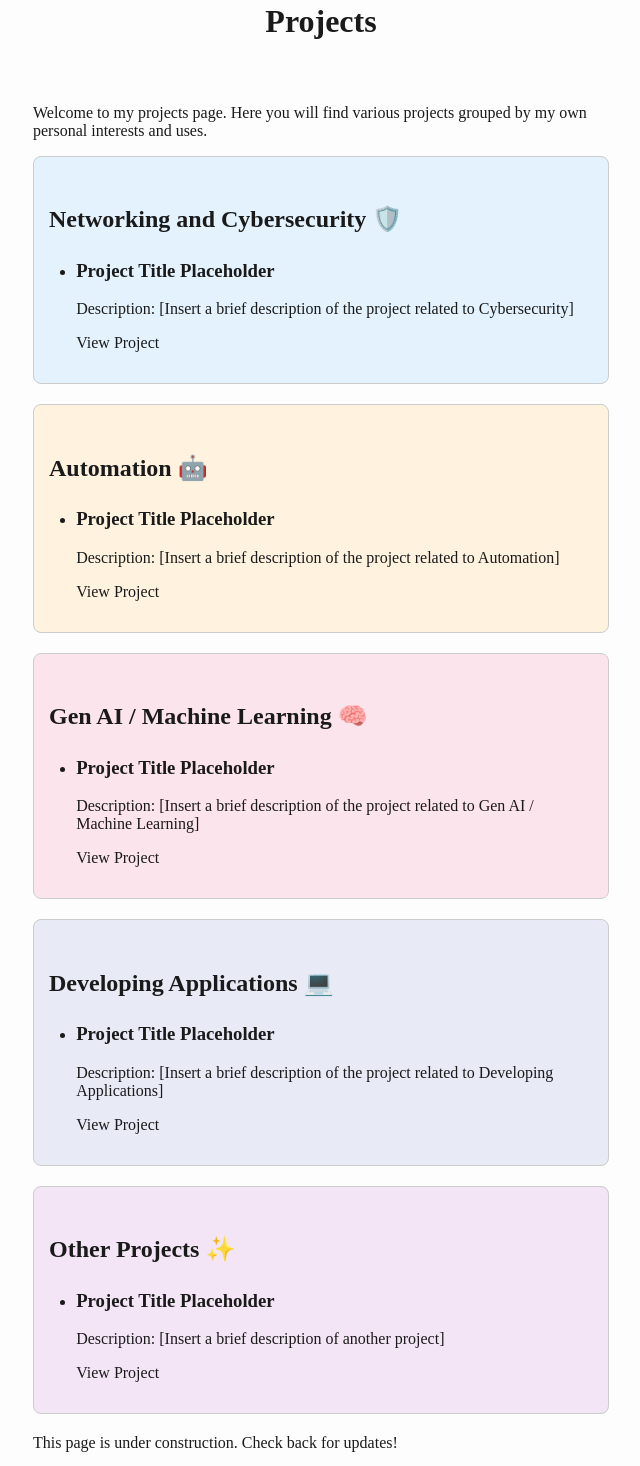
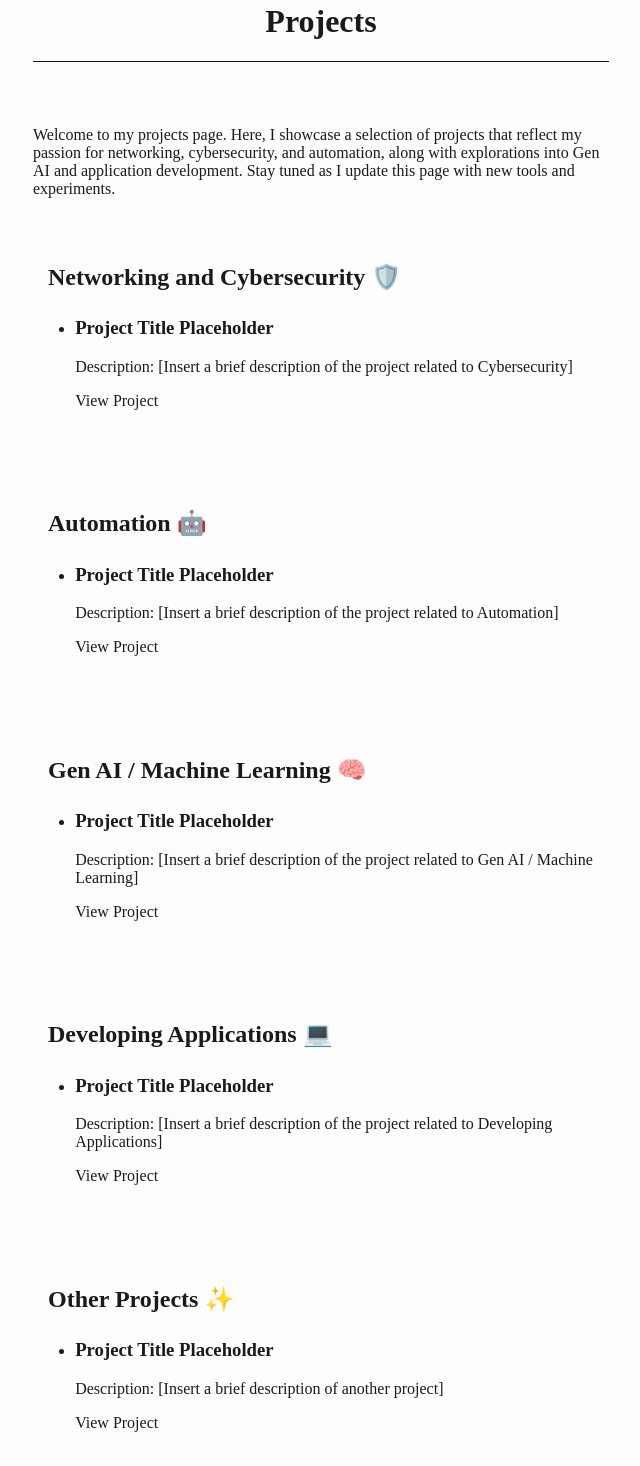
Before and after one commit to Zenetusken/mywebsite, a plain HTML site: page projects/projects.html in a window 1280 px wide. Shown: the part 92-1558 px from the top of the page, without its empty margins (319-959 px from the left). Drawn offline with Linux system fonts and the light colour scheme.

```diff
--- a/projects/projects.html
+++ b/projects/projects.html
@@ -183,27 +183,22 @@
       text-align: center;
       margin: 0.5rem auto;
     }
-    /* Category Section Styles */
+    /* Category Section Styles - no background borders */
     .category-section {
-      border: 1px solid #ccc;
-      border-radius: 8px;
       padding: 15px;
       margin-bottom: 20px;
     }
-    .category-cybersecurity { background-color: #e3f2fd; }   /* Light Blue */
-    .category-automation { background-color: #fff3e0; }      /* Light Orange */
-    .category-genai { background-color: #fce4ec; }           /* Light Pink */
-    .category-developing { background-color: #e8eaf6; }      /* Light Purple */
-    .category-other { background-color: #f3e5f5; }           /* Light Lavender */
   </style>
 </head>
 <body>
   <header id="title-block-header">
     <h1 class="title">Projects</h1>
+    <hr />
   </header>
-  <p>Welcome to my projects page. Here you will find various projects grouped by my own personal interests and uses.</p>
 
-  <div class="category-section category-cybersecurity">
+  <p>Welcome to my projects page. Here, I showcase a selection of projects that reflect my passion for networking, cybersecurity, and automation, along with explorations into Gen AI and application development. Stay tuned as I update this page with new tools and experiments.</p>
+
+  <div class="category-section">
     <h2>Networking and Cybersecurity 🛡️</h2>
     <ul>
       <li>
@@ -211,11 +206,11 @@
         <p>Description: [Insert a brief description of the project related to Cybersecurity]</p>
         <p><a href="#">View Project</a></p>
       </li>
-      <!-- Add more Cybersecurity projects as needed -->
+      <!-- Add more projects as needed -->
     </ul>
   </div>
 
-  <div class="category-section category-automation">
+  <div class="category-section">
     <h2>Automation 🤖</h2>
     <ul>
       <li>
@@ -223,11 +218,11 @@
         <p>Description: [Insert a brief description of the project related to Automation]</p>
         <p><a href="#">View Project</a></p>
       </li>
-      <!-- Add more Automation projects as needed -->
+      <!-- Add more projects as needed -->
     </ul>
   </div>
 
-  <div class="category-section category-genai">
+  <div class="category-section">
     <h2>Gen AI / Machine Learning 🧠</h2>
     <ul>
       <li>
@@ -235,11 +230,11 @@
         <p>Description: [Insert a brief description of the project related to Gen AI / Machine Learning]</p>
         <p><a href="#">View Project</a></p>
       </li>
-      <!-- Add more Gen AI / Machine Learning projects as needed -->
+      <!-- Add more projects as needed -->
     </ul>
   </div>
 
-  <div class="category-section category-developing">
+  <div class="category-section">
     <h2>Developing Applications 💻</h2>
     <ul>
       <li>
@@ -247,11 +242,11 @@
         <p>Description: [Insert a brief description of the project related to Developing Applications]</p>
         <p><a href="#">View Project</a></p>
       </li>
-      <!-- Add more Developing Applications projects as needed -->
+      <!-- Add more projects as needed -->
     </ul>
   </div>
 
-  <div class="category-section category-other">
+  <div class="category-section">
     <h2>Other Projects ✨</h2>
     <ul>
       <li>
```
Also changed, not shown: biography.html (+2 -4 lines), index.html (+2 -1 lines), 1 other file.
